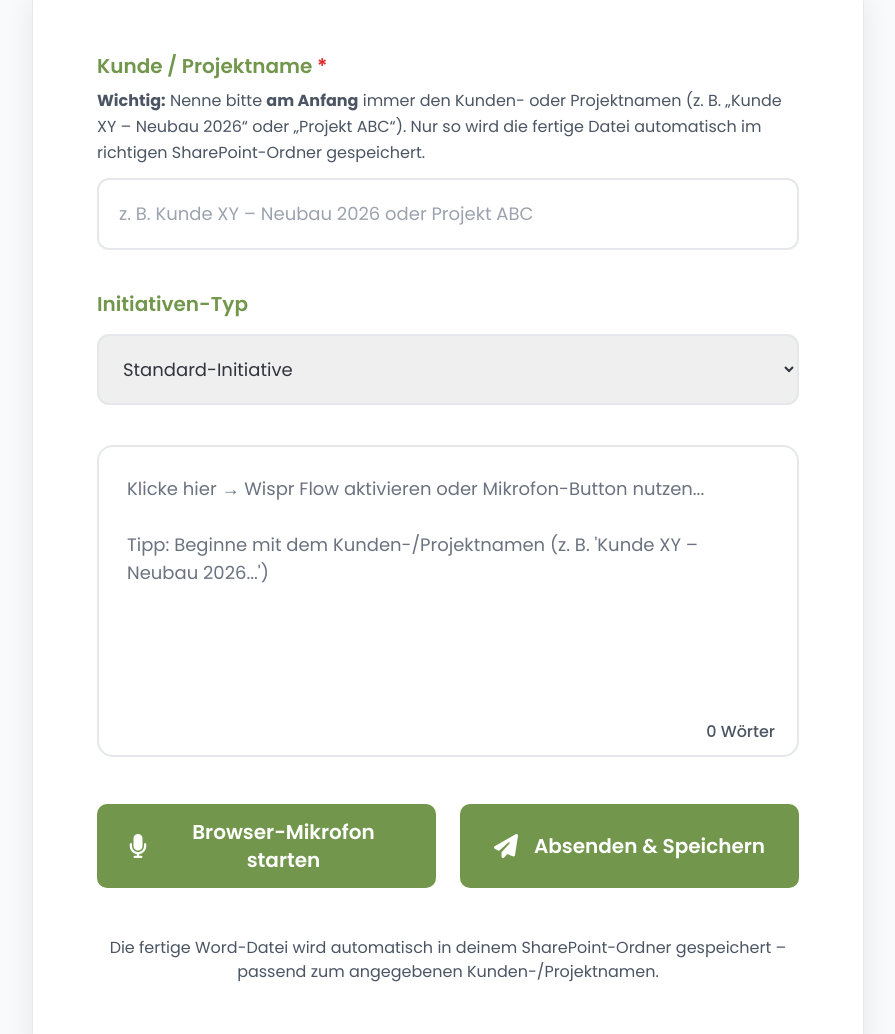
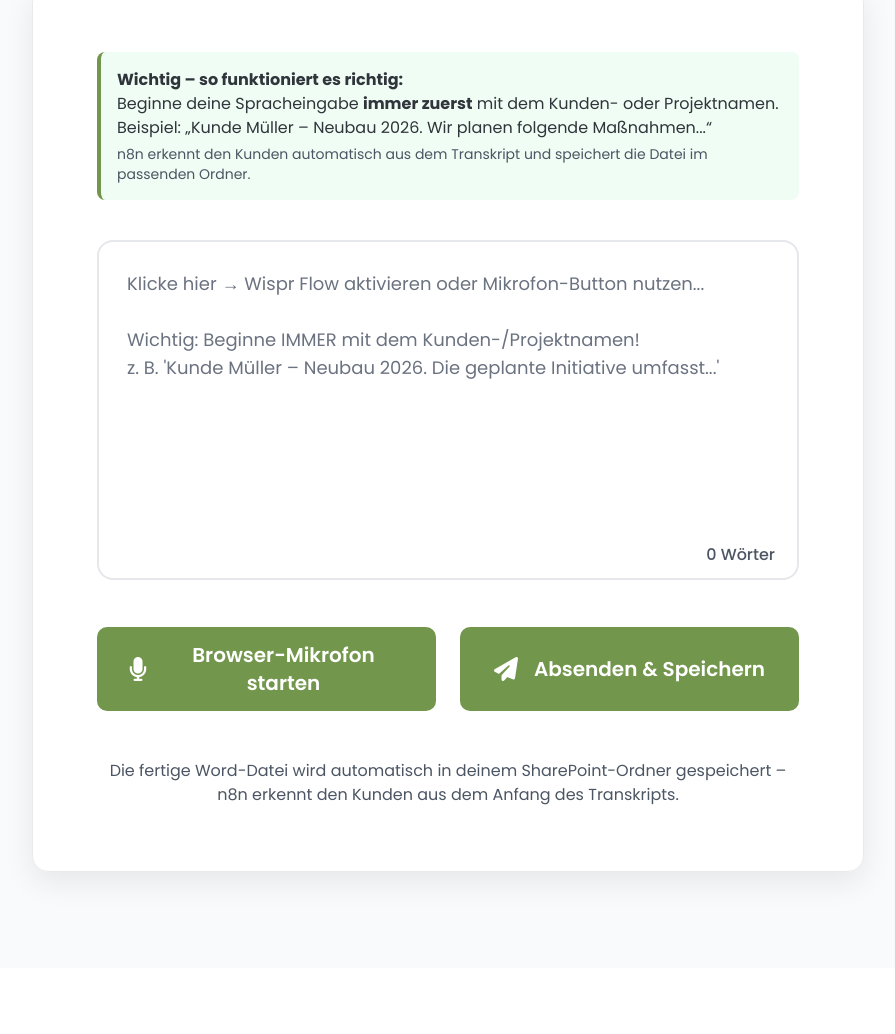
Before and after one commit to minim-grp/s-s-initiative-transcript, a plain HTML site: page index.html in a window 1280 px wide. Shown: the part 829-1863 px from the top of the page, without its empty margins (192-1087 px from the left). After the commit the page ends 1797 px from the top, so only its background shows below. Drawn offline with nearby package versions, Linux system fonts and the light colour scheme.

Commit message:
Update index.html

```diff
--- a/index.html
+++ b/index.html
@@ -39,7 +39,13 @@
       filter: drop-shadow(0 15px 30px rgba(0,0,0,0.15));
       border-radius: 12px;
     }
-    .error { color: #dc2626; font-size: 0.875rem; margin-top: 0.25rem; display: none; }
+    .hint-box {
+      background: #f0fdf4;
+      border-left: 4px solid #72974c;
+      padding: 1rem;
+      border-radius: 0.5rem;
+      margin-bottom: 1.5rem;
+    }
   </style>
 </head>
 <body>
@@ -98,38 +104,20 @@
     <div class="container-xl max-w-4xl">
       <div class="glass-card p-10 md:p-16">
 
-        <!-- Kunde / Projektname – mit klarem Hinweis -->
-        <div class="mb-10">
-          <label class="block text-xl font-semibold mb-2 primary-green">
-            Kunde / Projektname <span class="text-red-600">*</span>
-          </label>
-          <p class="text-base text-gray-600 mb-3 leading-relaxed">
-            <strong>Wichtig:</strong> Nenne bitte <strong>am Anfang</strong> immer den Kunden- oder Projektnamen (z. B. „Kunde XY – Neubau 2026“ oder „Projekt ABC“).
-            Nur so wird die fertige Datei automatisch im richtigen SharePoint-Ordner gespeichert.
-          </p>
-          <input
-            type="text"
-            id="project"
-            class="w-full border-2 border-gray-200 rounded-xl p-5 text-lg focus:outline-none focus:border-[#72974c]"
-            placeholder="z. B. Kunde XY – Neubau 2026 oder Projekt ABC"
-            required
-          >
-          <div id="projectError" class="error">Bitte geben Sie den Kunden- oder Projektnamen ein.</div>
-        </div>
-
-        <div class="mb-10">
-          <label class="block text-xl font-semibold mb-4 primary-green">Initiativen-Typ</label>
-          <select id="template" class="w-full border-2 border-gray-200 rounded-xl p-5 text-lg focus:outline-none focus:border-[#72974c]">
-            <option value="initiative">Standard-Initiative</option>
-            <option value="projekt">Projektplan</option>
-            <option value="massnahme">Maßnahmenliste</option>
-          </select>
+        <!-- Klarer, prominenter Hinweis -->
+        <div class="hint-box mb-10">
+          <strong>Wichtig – so funktioniert es richtig:</strong><br>
+          Beginne deine Spracheingabe <strong>immer zuerst</strong> mit dem Kunden- oder Projektnamen.<br>
+          Beispiel: „Kunde Müller – Neubau 2026. Wir planen folgende Maßnahmen...“<br>
+          <span class="text-sm text-gray-600 mt-1 block">
+            n8n erkennt den Kunden automatisch aus dem Transkript und speichert die Datei im passenden Ordner.
+          </span>
         </div>
 
         <div class="relative mb-10">
-          <textarea id="text" rows="9"
+          <textarea id="text" rows="10"
             class="w-full border-2 border-gray-200 rounded-2xl p-7 text-lg placeholder-gray-500 focus:outline-none focus:border-[#72974c] resize-none"
-            placeholder="Klicke hier → Wispr Flow aktivieren oder Mikrofon-Button nutzen...&#10;&#10;Tipp: Beginne mit dem Kunden-/Projektnamen (z. B. 'Kunde XY – Neubau 2026...')"></textarea>
+            placeholder="Klicke hier → Wispr Flow aktivieren oder Mikrofon-Button nutzen...&#10;&#10;Wichtig: Beginne IMMER mit dem Kunden-/Projektnamen!&#10;z. B. 'Kunde Müller – Neubau 2026. Die geplante Initiative umfasst...'"></textarea>
           <div id="wordCount" class="absolute bottom-5 right-6 text-base text-gray-600 font-medium">0 Wörter</div>
         </div>
 
@@ -146,18 +134,15 @@
 
         <p class="text-center text-gray-600 text-base">
           Die fertige Word-Datei wird automatisch in deinem SharePoint-Ordner gespeichert –
-          passend zum angegebenen Kunden-/Projektnamen.
+          n8n erkennt den Kunden aus dem Anfang des Transkripts.
         </p>
       </div>
     </div>
   </section>
 
   <script>
-    const projectInput = document.getElementById('project');
     const textarea = document.getElementById('text');
     const wordCount = document.getElementById('wordCount');
-    const templateSelect = document.getElementById('template');
-    const projectError = document.getElementById('projectError');
 
     // Wortzähler
     textarea.addEventListener('input', () => {
@@ -165,7 +150,7 @@
       wordCount.textContent = `${words} Wörter`;
     });
 
-    // Browser Speech
+    // Browser Speech Recognition
     let recognition;
     function startSpeech() {
       if (!('SpeechRecognition' in window || 'webkitSpeechRecognition' in window)) {
@@ -184,25 +169,20 @@
       alert('Mikrofon aktiviert – sprich jetzt!');
     }
 
-    // Senden mit Prüfung
+    // Senden – ohne extra Felder
     async function senden() {
-      const project = projectInput.value.trim();
       const text = textarea.value.trim();
-
-      // Validierung: Projektname muss angegeben sein
-      if (!project) {
-        projectError.style.display = 'block';
-        projectInput.focus();
-        projectInput.classList.add('border-red-500');
-        return;
-      } else {
-        projectError.style.display = 'none';
-        projectInput.classList.remove('border-red-500');
-      }
 
       if (!text) {
         alert('Bitte Inhalt eingeben oder sprechen!');
         return;
+      }
+
+      // Optional: Prüfen, ob überhaupt ein Kunde genannt wurde (kann später entfernt werden)
+      if (!text.match(/(Kunde|Projekt|Kundin|Kunden)/i)) {
+        if (!confirm('Du hast keinen Kunden oder Projektnamen genannt. Trotzdem senden?')) {
+          return;
+        }
       }
 
       const btn = document.querySelector('button[onclick="senden()"]');
@@ -215,14 +195,13 @@
           method: 'POST',
           headers: { 'Content-Type': 'application/json' },
           body: JSON.stringify({
-            project: project,           // für n8n → dynamischer Ordner
-            transcript: text,
-            template: templateSelect.value
+            transcript: text
+            // Kein template mehr – nur ein Typ
           })
         });
 
         confetti({ particleCount: 120, spread: 70, origin: { y: 0.6 }, colors: ['#72974c', '#607848', '#A8BB5D'] });
-        alert(`✅ Erfolgreich gesendet!\n\nProjekt: ${project}\nDie Datei liegt jetzt im passenden SharePoint-Ordner.`);
+        alert('✅ Erfolgreich gesendet! Die Initiative wird als Word-Datei in SharePoint abgelegt.');
 
         textarea.value = '';
         wordCount.textContent = '0 Wörter';
```
